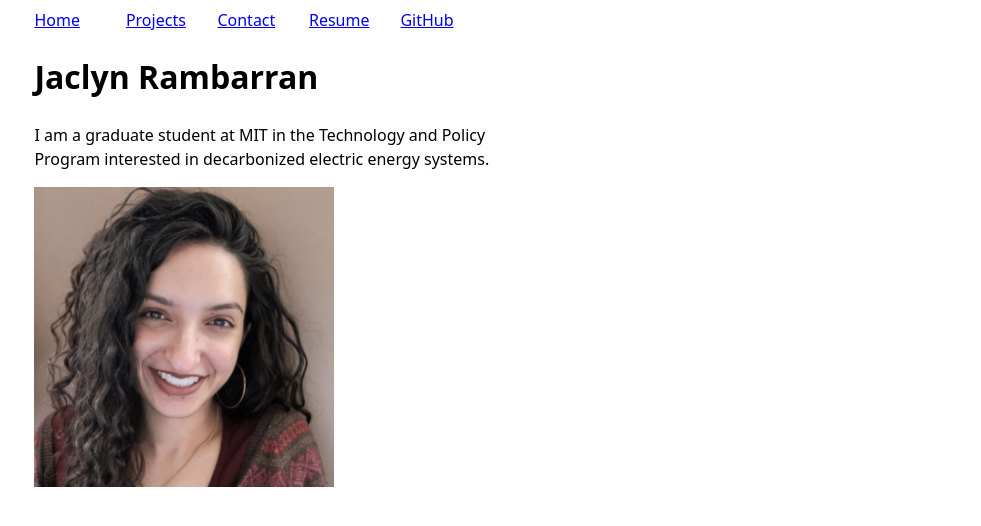
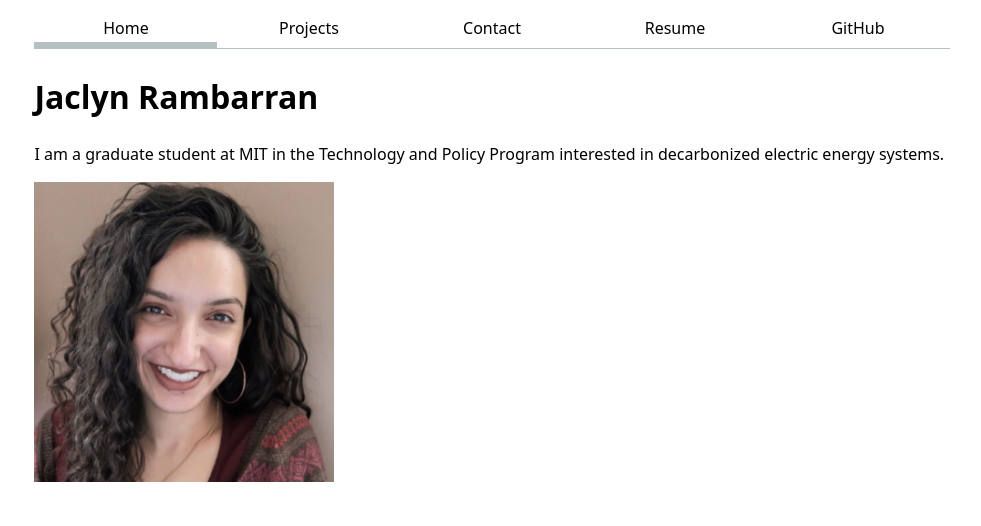
Before and after one commit to jaclynr109/portfolio, a plain HTML site: page index.html in a window 1280 px wide. Shown: the whole page, without its empty margins (148-1129 px from the left). Drawn offline with Linux system fonts and the light colour scheme.

Commit message:
bottom border on current in nav

```diff
--- a/style.css
+++ b/style.css
@@ -3,14 +3,25 @@ body {
        and use the OS’s UI font as the website font
      */
     font: 100%/1.5 system-ui;
-    max-width: 50ch;
+    max-width: 100ch;
     margin-inline: max(1em, (100% - 100ch) / 2);
    }
 
    nav {
     display: flex;
+    margin-bottom: 1.5em;
+    border-bottom: 1px solid oklch(80% 3% 200);
    }
 
    nav a {
     flex: 1;
+    text-align: center;
+    padding: 0.5em;
+    text-decoration: none;
+    color: inherit;
    }
+
+   nav a.current {
+    border-bottom: 0.4em solid oklch(80% 3% 200);
+    padding-bottom: 0.1em;
+   }
```
